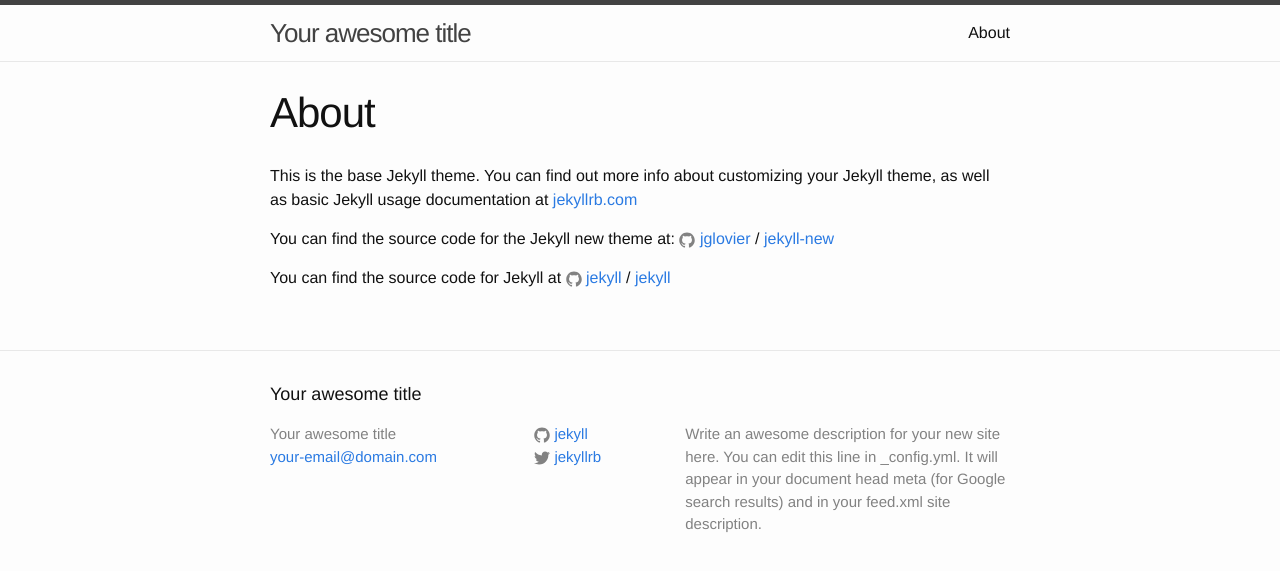
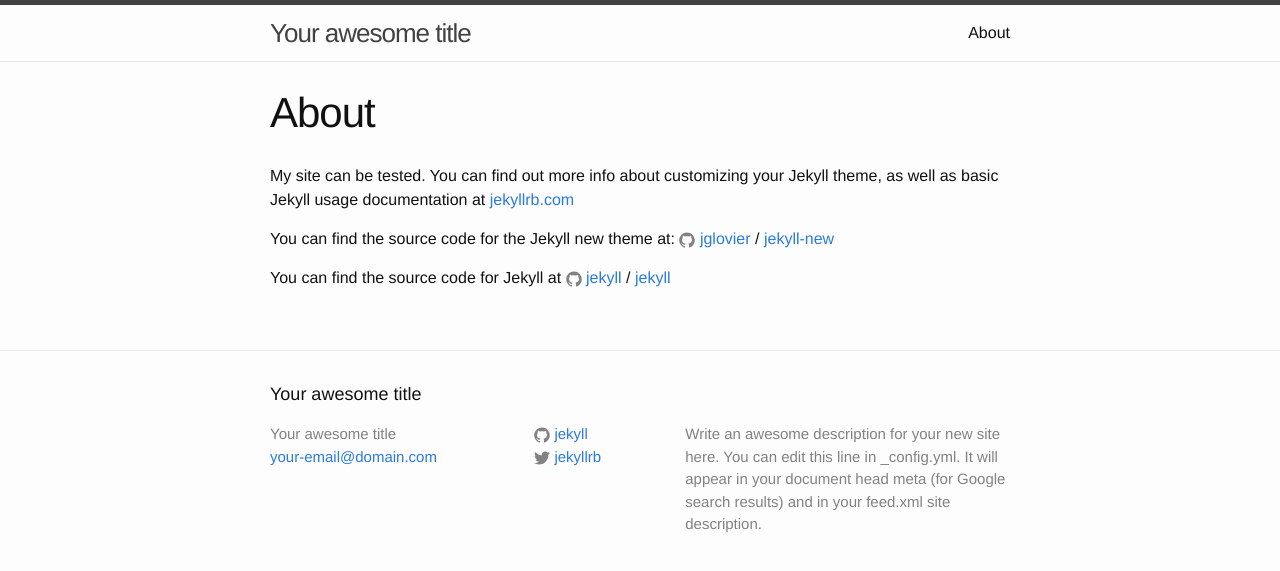
Before and after one commit to eltaki/my-site, a Jekyll site: the page built from about.md, in a window 1280 px wide. Shown: the top 571 px of the page. Built offline with Jekyll 4.4.1, drawn with Linux system fonts in a browser that asks for light colours.

Commit message:
Updated About

```diff
--- a/about.md
+++ b/about.md
@@ -4,7 +4,7 @@ permalink: "/about/"
 layout: page
 ---
 
-This is the base Jekyll theme. You can find out more info about customizing your Jekyll theme, as well as basic Jekyll usage documentation at [jekyllrb.com](http://jekyllrb.com/)
+My site can be tested. You can find out more info about customizing your Jekyll theme, as well as basic Jekyll usage documentation at [jekyllrb.com](http://jekyllrb.com/)
 
 You can find the source code for the Jekyll new theme at:
 {% include icon-github.html username="jglovier" %} /
```
